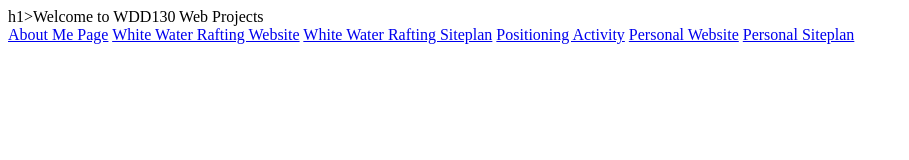
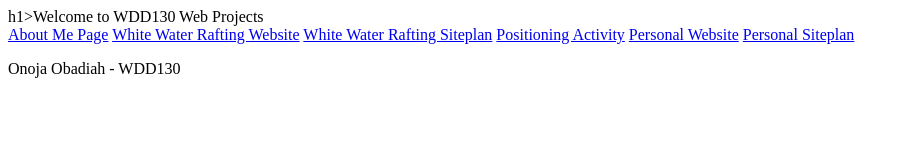
Before and after one commit to Obadiah111/wdd130, a plain HTML site: page index.html in a window 1280 px wide. Shown: the whole page, without its empty margins (0-909 px from the left). Drawn offline with Linux system fonts and the light colour scheme.

Commit message:
Added a paragraph to the home page

```diff
--- a/index.html
+++ b/index.html
@@ -15,5 +15,6 @@
   <a href="#">Personal Website</a>
   <a href="#">Personal Siteplan</a>
 </nav>
+<p>Onoja Obadiah - WDD130</p>
   </body>
 </html>
```
